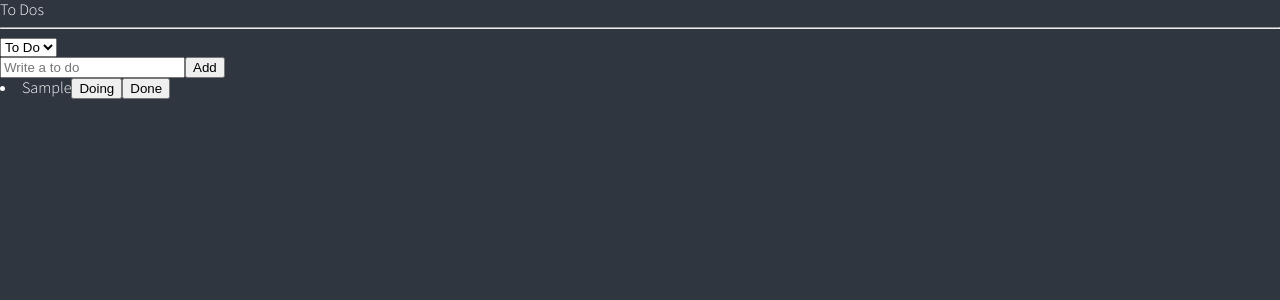
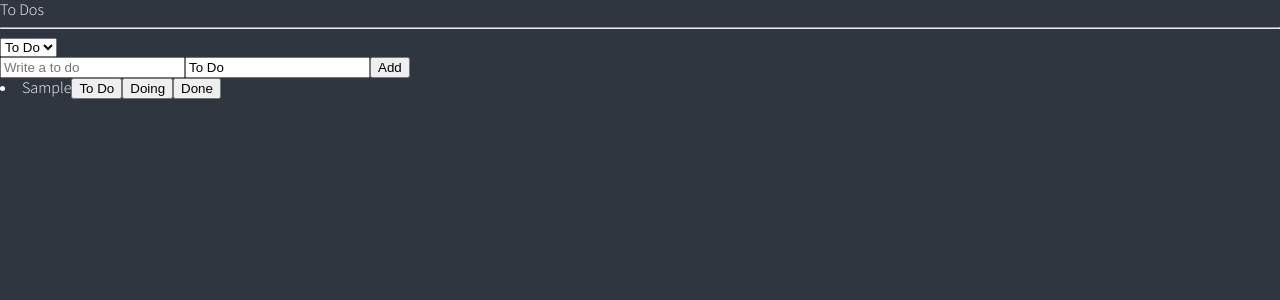
Before and after one commit to greedysiru/to-do, a React (Create React App) app: page / in a window 1280 px wide. Both pictures are taken after typing "Sample" into the empty fields and a click on the button "Add". Shown: the top 300 px of the page. Built offline with nearby package versions, Linux system fonts and the light colour scheme.

Commit message:
FEAT : category 생성 기능 구현

```diff
--- a/src/components/CreateToDo.tsx
+++ b/src/components/CreateToDo.tsx
@@ -1,18 +1,27 @@
 import { useForm } from "react-hook-form";
-import { useRecoilValue, useSetRecoilState } from "recoil";
+import { useRecoilState, useRecoilValue, useSetRecoilState } from "recoil";
 import { setItem } from "../utils/localStorageModule";
-import { categoryState, toDoState } from "./atmos";
+import {
+  categoriesState,
+  categoryState,
+  TCategories,
+  toDoState,
+} from "./atmos";
 
 interface IForm {
   toDo: string;
+  category: TCategories;
 }
 
 function CreateToDo() {
   const setToDos = useSetRecoilState(toDoState);
-  const category = useRecoilValue(categoryState);
-  const { register, handleSubmit, setValue } = useForm<IForm>();
+  const [categories, setCategories] = useRecoilState(categoriesState);
+  const selectedCategory = useRecoilValue(categoryState);
+  const { register, handleSubmit, setValue } = useForm<IForm>({
+    defaultValues: { category: selectedCategory },
+  });
 
-  const handleValid = ({ toDo }: IForm) => {
+  const handleValid = ({ toDo, category }: IForm) => {
     // 새로운 배열을 return해야 함
     setToDos((oldToDos) => {
       const newToDos = [{ text: toDo, id: Date.now(), category }, ...oldToDos];
@@ -20,6 +29,12 @@ function CreateToDo() {
       return newToDos;
     });
     setValue("toDo", "");
+    if (categories.includes(category)) return;
+    setCategories((oldCategories) => {
+      const newCategories = [...oldCategories, category];
+      setItem("Categories", newCategories);
+      return newCategories;
+    });
   };
 
   return (
@@ -30,6 +45,12 @@ function CreateToDo() {
         })}
         placeholder="Write a to do"
       />
+      <input
+        {...register("category", {
+          required: "Please write a category",
+        })}
+        placeholder="Write a category"
+      />
       <button>Add</button>
     </form>
   );
--- a/src/components/ToDo.tsx
+++ b/src/components/ToDo.tsx
@@ -1,10 +1,11 @@
 import React from "react";
-import { useSetRecoilState } from "recoil";
+import { useRecoilValue, useSetRecoilState } from "recoil";
 import { setItem } from "../utils/localStorageModule";
-import { Categories, IToDo, toDoState } from "./atmos";
+import { categoriesState, IToDo, toDoState } from "./atmos";
 
 function ToDo({ text, category, id }: IToDo) {
   const setToDos = useSetRecoilState(toDoState);
+  const categories = useRecoilValue(categoriesState);
   const onClick = (event: React.MouseEvent<HTMLButtonElement>) => {
     const {
       currentTarget: { name },
@@ -25,21 +26,13 @@ function ToDo({ text, category, id }: IToDo) {
   return (
     <li>
       <span>{text}</span>
-      {category !== Categories.DOING && (
-        <button name={Categories.DOING} onClick={onClick}>
-          Doing
-        </button>
-      )}
-      {category !== Categories.TO_DO && (
-        <button name={Categories.TO_DO} onClick={onClick}>
-          ToDo
-        </button>
-      )}
-      {category !== Categories.DONE && (
-        <button name={Categories.DONE} onClick={onClick}>
-          Done
-        </button>
-      )}
+      {categories.map((category, index) => {
+        return (
+          <button key={index} name={category} onClick={onClick}>
+            {category}
+          </button>
+        );
+      })}
     </li>
   );
 }
--- a/src/components/ToDoList.tsx
+++ b/src/components/ToDoList.tsx
@@ -1,19 +1,27 @@
 import React, { useEffect } from "react";
 import { useRecoilState, useRecoilValue, useSetRecoilState } from "recoil";
 import { getItem } from "../utils/localStorageModule";
-import { Categories, categoryState, toDoSelector, toDoState } from "./atmos";
+import {
+  categoriesState,
+  categoryState,
+  toDoSelector,
+  toDoState,
+} from "./atmos";
 import CreateToDo from "./CreateToDo";
 import ToDo from "./ToDo";
 
 function ToDoList() {
   const toDos = useRecoilValue(toDoSelector);
   const setToDos = useSetRecoilState(toDoState);
+  const setCategories = useSetRecoilState(categoriesState);
   const [category, setCategory] = useRecoilState(categoryState);
+  const categories = useRecoilValue(categoriesState);
   const onInput = (event: React.FormEvent<HTMLSelectElement>) => {
     setCategory(event.currentTarget.value as any);
   };
   useEffect(() => {
     getItem("ToDos", setToDos);
+    getItem("Categories", setCategories);
     // eslint-disable-next-line react-hooks/exhaustive-deps
   }, []);
   return (
@@ -21,9 +29,11 @@ function ToDoList() {
       <h1>To Dos</h1>
       <hr />
       <select value={category} onInput={onInput}>
-        <option value={Categories.TO_DO}>To Do</option>
-        <option value={Categories.DOING}>Doing</option>
-        <option value={Categories.DONE}>Done</option>
+        {categories.map((category, index) => (
+          <option key={index} value={category}>
+            {category}
+          </option>
+        ))}
       </select>
       <CreateToDo />
       {toDos?.map((toDo) => (
--- a/src/components/atmos.tsx
+++ b/src/components/atmos.tsx
@@ -3,29 +3,37 @@ import { atom, selector } from "recoil";
 // enumerable
 // 일련의 숫자를 문자로 표현해 줌 -> 원칙적으로는 숫자
 // 문자열을 안정적으로 비교하거나 사용 가능
-export enum Categories {
-  "TO_DO" = "TO_DO", // 0
-  "DOING" = "DOING", // 1
-  "DONE" = "DONE", // 2
-}
+// export enum Categories {
+//   "TO_DO" = "TO_DO", // 0
+//   "DOING" = "DOING", // 1
+//   "DONE" = "DONE", // 2
+// }
+
+const defaultCategories = ["To Do", "Doing", "Done"];
+
+export type TCategories = typeof defaultCategories[number];
 
 export interface IToDo {
   text: string;
   id: number;
   // 세 가지의 문자열만 받을 수 있음
-  category: Categories;
+  category: typeof defaultCategories[number];
 }
 
 export const categoryState = atom<IToDo["category"]>({
   key: "category",
-  // 정의한 enum에 접근
-  default: Categories.TO_DO,
+  default: "To Do",
 });
 
 // 제네릭으로 인터페이스를 전달
 export const toDoState = atom<IToDo[]>({
   key: "toDo",
   default: [],
+});
+
+export const categoriesState = atom<typeof defaultCategories>({
+  key: "categories",
+  default: defaultCategories,
 });
 
 export const toDoSelector = selector({
```
